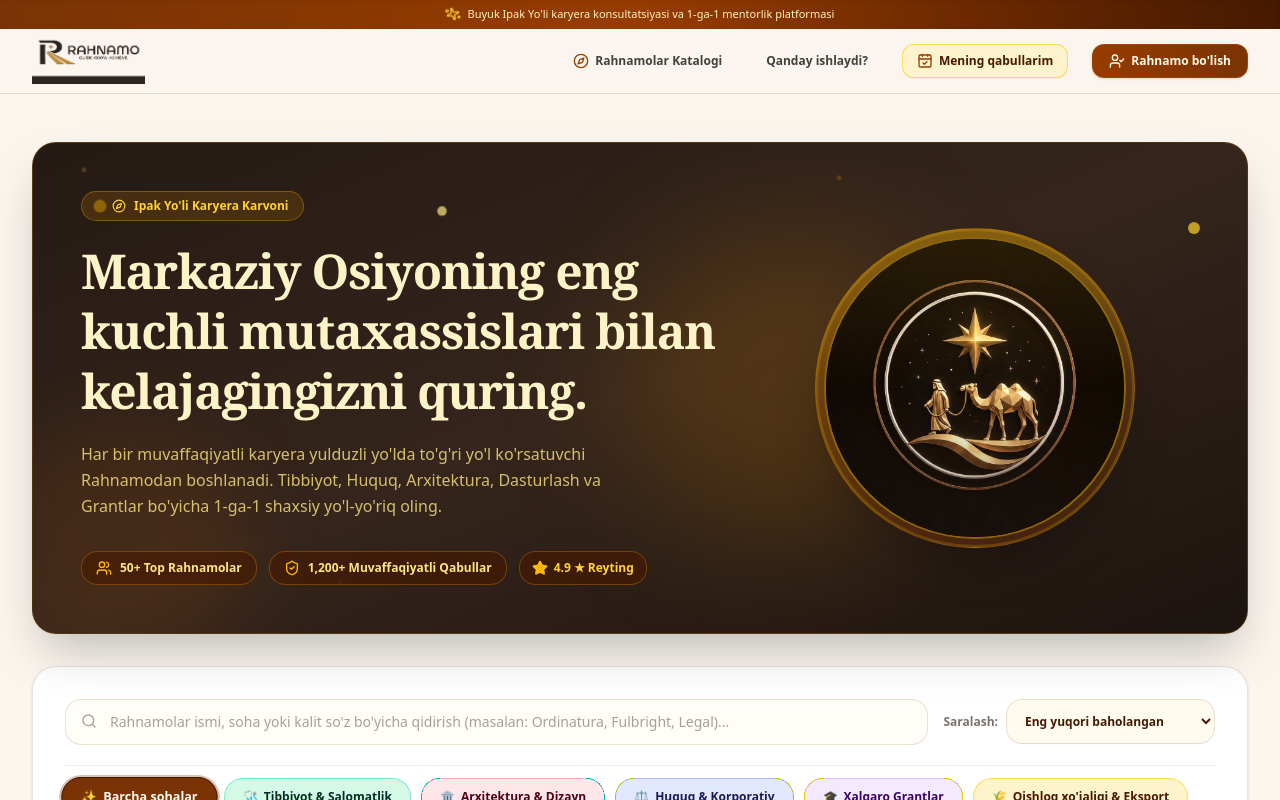
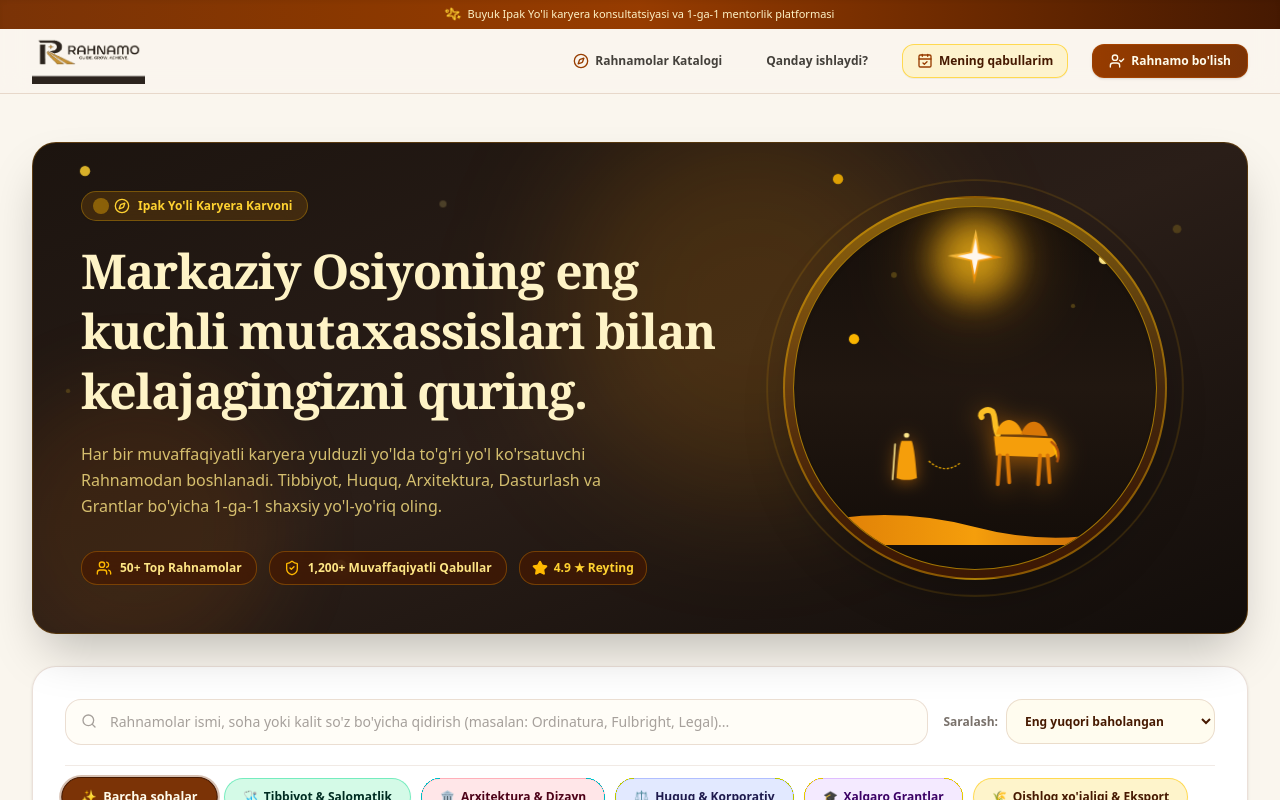
Before and after one commit to diyorislomov/rahnamo, a Next.js app: page / in a window 1280 px wide. Shown: the top 800 px of the page. Built offline with nearby package versions, Linux system fonts and the light colour scheme.

Commit message:
feat: live animation of Rahnamo guide leading camel, shining North Guide Star flare, and twinkling night sky stars

```diff
--- a/src/app/globals.css
+++ b/src/app/globals.css
@@ -22,16 +22,16 @@
   overflow-x: hidden;
 }
 
-/* Custom Silk Road Animations & Utilities */
+/* Custom Silk Road Animations */
 @keyframes caravanWalk {
   0% {
-    transform: translateX(-3%);
+    transform: translateX(-5%);
   }
   50% {
-    transform: translateX(4%);
+    transform: translateX(6%);
   }
   100% {
-    transform: translateX(-3%);
+    transform: translateX(-5%);
   }
 }
 
@@ -40,48 +40,87 @@
     transform: translateY(0px) rotate(0deg);
   }
   25% {
-    transform: translateY(-3px) rotate(1deg);
+    transform: translateY(-4px) rotate(1.5deg);
+  }
+  50% {
+    transform: translateY(-1px) rotate(0deg);
   }
   75% {
-    transform: translateY(2px) rotate(-1deg);
+    transform: translateY(3px) rotate(-1.5deg);
+  }
+}
+
+@keyframes manWalk {
+  0%, 100% {
+    transform: translateY(0px) rotate(0deg);
+  }
+  25% {
+    transform: translateY(-3px) rotate(-1deg);
+  }
+  75% {
+    transform: translateY(2px) rotate(1deg);
+  }
+}
+
+@keyframes guideStarShine {
+  0%, 100% {
+    transform: scale(1) rotate(0deg);
+    filter: drop-shadow(0 0 12px rgba(251, 191, 36, 0.9)) drop-shadow(0 0 25px rgba(217, 119, 6, 0.7));
+  }
+  50% {
+    transform: scale(1.15) rotate(4deg);
+    filter: drop-shadow(0 0 22px rgba(251, 191, 36, 1)) drop-shadow(0 0 45px rgba(245, 158, 11, 0.9));
   }
 }
 
 @keyframes starTwinkle {
   0%, 100% {
     opacity: 0.2;
-    transform: scale(0.8);
+    transform: scale(0.7);
   }
   50% {
-    opacity: 0.9;
-    transform: scale(1.2);
+    opacity: 1;
+    transform: scale(1.3);
   }
 }
 
-@keyframes trailDash {
-  to {
-    stroke-dashoffset: -40;
+@keyframes rayPulse {
+  0%, 100% {
+    opacity: 0.3;
+    transform: scale(0.95);
+  }
+  50% {
+    opacity: 0.75;
+    transform: scale(1.1);
   }
 }
 
 .animate-caravan {
-  animation: caravanWalk 20s ease-in-out infinite;
+  animation: caravanWalk 14s ease-in-out infinite;
 }
 
 .animate-camel-bob {
-  animation: camelBob 3s ease-in-out infinite;
+  animation: camelBob 2.5s ease-in-out infinite;
+}
+
+.animate-man-walk {
+  animation: manWalk 2.5s ease-in-out infinite;
+}
+
+.animate-guide-star {
+  animation: guideStarShine 3.5s ease-in-out infinite;
+}
+
+.animate-ray-pulse {
+  animation: rayPulse 4s ease-in-out infinite;
 }
 
 .animate-twinkle-fast {
-  animation: starTwinkle 2s ease-in-out infinite;
+  animation: starTwinkle 1.8s ease-in-out infinite;
 }
 
 .animate-twinkle-slow {
-  animation: starTwinkle 4s ease-in-out infinite;
-}
-
-.animate-trail-dash {
-  animation: trailDash 2s linear infinite;
+  animation: starTwinkle 3.2s ease-in-out infinite;
 }
 
 /* Silk Tapestry Pattern Background */
@@ -90,14 +129,6 @@
   background-image: radial-gradient(#9C4221 0.75px, transparent 0.75px), radial-gradient(#D97706 0.75px, #FAF6EE 0.75px);
   background-size: 30px 30px;
   background-position: 0 0, 15px 15px;
-}
-
-.bg-desert-gradient {
-  background: linear-gradient(135deg, #FAF6EE 0%, #F5EBE0 40%, #EED9C4 100%);
-}
-
-.bg-silk-night-gradient {
-  background: linear-gradient(180deg, #1E1B4B 0%, #312E81 50%, #1E1B4B 100%);
 }
 
 /* Custom Scrollbar */
--- a/src/components/DesertCaravan.tsx
+++ b/src/components/DesertCaravan.tsx
@@ -1,29 +1,30 @@
 'use client';
 
-import { Sparkles, Compass, Star, ShieldCheck, Users } from 'lucide-react';
+import { Compass, Star, ShieldCheck, Users, Sparkles } from 'lucide-react';
 
 export default function DesertCaravan() {
   return (
-    <div className="relative w-full overflow-hidden rounded-3xl bg-gradient-to-br from-[#241A14] via-[#35251C] to-[#1C140F] border border-amber-500/20 shadow-2xl p-6 sm:p-12 my-6 text-amber-50 group selection:bg-amber-500/30">
-      {/* Background Ambient Gold Glow Blur */}
-      <div className="absolute top-1/2 right-1/4 -translate-y-1/2 w-80 h-80 bg-amber-500/15 rounded-full blur-3xl pointer-events-none" />
-      <div className="absolute -bottom-10 -left-10 w-64 h-64 bg-amber-600/10 rounded-full blur-2xl pointer-events-none" />
+    <div className="relative w-full overflow-hidden rounded-3xl bg-gradient-to-br from-[#1C140F] via-[#2A1E18] to-[#120D0A] border border-amber-500/25 shadow-2xl p-6 sm:p-12 my-6 text-amber-50 group selection:bg-amber-500/30">
+      {/* Background Ambient Gold Light Blur */}
+      <div className="absolute top-1/3 right-1/4 -translate-y-1/2 w-96 h-96 bg-amber-500/15 rounded-full blur-3xl pointer-events-none" />
+      <div className="absolute -bottom-10 -left-10 w-72 h-72 bg-amber-600/10 rounded-full blur-2xl pointer-events-none" />
 
-      {/* Twinkling Desert Night Stars Overlay */}
-      <div className="absolute inset-0 overflow-hidden pointer-events-none opacity-80">
-        <div className="absolute top-6 left-12 w-1.5 h-1.5 rounded-full bg-amber-300 animate-twinkle-fast" />
-        <div className="absolute top-16 left-1/3 w-2 h-2 rounded-full bg-amber-200 animate-twinkle-slow" />
-        <div className="absolute top-8 right-1/3 w-1.5 h-1.5 rounded-full bg-amber-400 animate-twinkle-fast" />
-        <div className="absolute top-20 right-12 w-2.5 h-2.5 rounded-full bg-amber-300 animate-twinkle-slow" />
-        <div className="absolute bottom-12 left-1/4 w-1.5 h-1.5 rounded-full bg-amber-200 animate-twinkle-fast" />
+      {/* Twinkling Starry Night Backdrop */}
+      <div className="absolute inset-0 overflow-hidden pointer-events-none opacity-85">
+        <div className="absolute top-6 left-12 w-2 h-2 rounded-full bg-amber-300 animate-twinkle-fast" />
+        <div className="absolute top-14 left-1/3 w-2.5 h-2.5 rounded-full bg-amber-200 animate-twinkle-slow" />
+        <div className="absolute top-8 right-1/3 w-2 h-2 rounded-full bg-amber-400 animate-twinkle-fast" />
+        <div className="absolute top-20 right-16 w-3 h-3 rounded-full bg-amber-300 animate-twinkle-slow" />
+        <div className="absolute bottom-16 left-1/4 w-2 h-2 rounded-full bg-amber-200 animate-twinkle-fast" />
+        <div className="absolute top-1/2 left-8 w-1.5 h-1.5 rounded-full bg-amber-300 animate-twinkle-slow" />
       </div>
 
       <div className="relative z-10 grid grid-cols-1 lg:grid-cols-12 gap-8 items-center">
-        {/* Left Column: Hero Copy & Value Props */}
+        {/* Left Column: Hero Title & Value Proposition */}
         <div className="lg:col-span-7 space-y-5 text-left">
           <div className="inline-flex items-center gap-2 px-3.5 py-1.5 rounded-full bg-amber-500/15 border border-amber-400/30 text-amber-300 text-xs font-extrabold backdrop-blur-md shadow-xs">
-            <span className="w-2 h-2 rounded-full bg-amber-400 animate-ping" />
-            <Compass className="w-3.5 h-3.5 text-amber-300" />
+            <span className="w-2.5 h-2.5 rounded-full bg-amber-400 animate-ping" />
+            <Compass className="w-4 h-4 text-amber-300" />
             <span>Ipak Yo'li Karyera Karvoni</span>
           </div>
 
@@ -37,37 +38,115 @@
 
           {/* Value Stats Pills */}
           <div className="pt-3 flex flex-wrap items-center gap-3 text-xs font-bold font-sans">
-            <div className="flex items-center gap-2 bg-amber-950/60 border border-amber-500/30 px-3.5 py-2 rounded-2xl backdrop-blur-md text-amber-200">
+            <div className="flex items-center gap-2 bg-amber-950/70 border border-amber-500/30 px-3.5 py-2 rounded-2xl backdrop-blur-md text-amber-200">
               <Users className="w-4 h-4 text-amber-400" />
               <span>50+ Top Rahnamolar</span>
             </div>
-            <div className="flex items-center gap-2 bg-amber-950/60 border border-amber-500/30 px-3.5 py-2 rounded-2xl backdrop-blur-md text-amber-200">
+            <div className="flex items-center gap-2 bg-amber-950/70 border border-amber-500/30 px-3.5 py-2 rounded-2xl backdrop-blur-md text-amber-200">
               <ShieldCheck className="w-4 h-4 text-amber-400" />
               <span>1,200+ Muvaffaqiyatli Qabullar</span>
             </div>
-            <div className="flex items-center gap-1.5 bg-amber-950/60 border border-amber-500/30 px-3 py-2 rounded-2xl backdrop-blur-md text-amber-300">
+            <div className="flex items-center gap-1.5 bg-amber-950/70 border border-amber-500/30 px-3 py-2 rounded-2xl backdrop-blur-md text-amber-300">
               <Star className="w-4 h-4 text-amber-400 fill-amber-400" />
               <span>4.9 ★ Reyting</span>
             </div>
           </div>
         </div>
 
-        {/* Right Column: User's Golden Rahnamo & Guide Star Emblem Artwork */}
+        {/* Right Column: Animated Rahnamo (Guide), Camel & Shining North Star Emblem */}
         <div className="lg:col-span-5 flex items-center justify-center relative">
-          <div className="relative w-64 h-64 sm:w-80 sm:h-80 rounded-full p-2 bg-gradient-to-b from-amber-400/40 via-amber-600/20 to-amber-900/40 border border-amber-400/30 shadow-2xl group-hover:scale-105 transition-all duration-700">
-            {/* Pulsing Guide Star Ambient Ring */}
-            <div className="absolute inset-0 rounded-full border-2 border-amber-400/20 animate-pulse" />
+          <div className="relative w-72 h-72 sm:w-96 sm:h-96 rounded-full p-2 bg-gradient-to-b from-amber-400/40 via-amber-600/20 to-amber-950/80 border-2 border-amber-400/40 shadow-2xl group-hover:scale-105 transition-transform duration-700">
+            {/* Outer Radial Ray Flare */}
+            <div className="absolute inset-0 rounded-full border border-amber-400/30 animate-ray-pulse pointer-events-none" />
 
-            {/* High Resolution Artwork Image */}
-            <div className="w-full h-full rounded-full overflow-hidden border-2 border-amber-400/50 shadow-inner bg-[#1A120C] flex items-center justify-center relative">
-              <img
-                src="/hero-guide-star.jpg"
-                alt="Rahnamo — Golden Guide Star Emblem"
-                className="w-full h-full object-cover rounded-full transform scale-105 group-hover:scale-110 transition-transform duration-700"
-              />
+            {/* Inner Dark Desert Canvas */}
+            <div className="w-full h-full rounded-full overflow-hidden border border-amber-400/60 shadow-inner bg-gradient-to-b from-[#140E0A] via-[#211710] to-[#120C08] flex items-center justify-center relative p-4">
 
-              {/* Subtle Gold Shimmer Overlay */}
-              <div className="absolute inset-0 bg-gradient-to-t from-[#241A14]/40 via-transparent to-amber-300/10 pointer-events-none rounded-full" />
+              {/* 🌟 1. Animated Shining North Guide Star */}
+              <div className="absolute top-6 z-20 flex flex-col items-center">
+                <div className="relative animate-guide-star">
+                  {/* Outer Glow Halo */}
+                  <div className="absolute -inset-3 bg-amber-400/30 rounded-full blur-md animate-pulse" />
+
+                  {/* 8-Point Guide Star SVG */}
+                  <svg viewBox="0 0 100 100" className="w-14 h-14 text-amber-300 drop-shadow-[0_0_15px_rgba(251,191,36,0.9)]" fill="currentColor">
+                    <path d="M50 0 L58 38 L96 46 L58 54 L50 92 L42 54 L4 46 L42 38 Z" fill="url(#starGoldGrad)" />
+                    <path d="M50 15 L55 40 L80 46 L55 52 L50 77 L45 52 L20 46 L45 40 Z" fill="#FFF7ED" />
+                    <defs>
+                      <linearGradient id="starGoldGrad" x1="0%" y1="0%" x2="100%" y2="100%">
+                        <stop offset="0%" stopColor="#FDE68A" />
+                        <stop offset="50%" stopColor="#F59E0B" />
+                        <stop offset="100%" stopColor="#D97706" />
+                      </linearGradient>
+                    </defs>
+                  </svg>
+                </div>
+              </div>
+
+              {/* ✨ 2. Twinkling Sky Background Stars inside Emblem */}
+              <div className="absolute inset-0 pointer-events-none z-10">
+                <span className="absolute top-10 left-10 w-1.5 h-1.5 bg-amber-200 rounded-full animate-twinkle-fast" />
+                <span className="absolute top-16 left-24 w-2 h-2 bg-amber-300 rounded-full animate-twinkle-slow" />
+                <span className="absolute top-12 right-12 w-2 h-2 bg-amber-200 rounded-full animate-twinkle-fast" />
+                <span className="absolute top-24 right-20 w-1.5 h-1.5 bg-amber-300 rounded-full animate-twinkle-slow" />
+                <span className="absolute top-32 left-14 w-2 h-2 bg-amber-400 rounded-full animate-twinkle-fast" />
+              </div>
+
+              {/* 🐪 3. Animated Rahnamo (Man) & Camel Walking Motion across Sand Dunes */}
+              <div className="absolute bottom-6 w-full flex flex-col items-center justify-end z-20">
+
+                {/* Walking Man & Camel Group */}
+                <div className="relative flex items-end justify-center gap-2 mb-1 animate-caravan">
+
+                  {/* 🚶 RAHNAMO (MAN IN ROBES LEADING) */}
+                  <div className="animate-man-walk flex flex-col items-center z-10">
+                    <svg viewBox="0 0 60 100" className="w-9 h-14 sm:w-11 sm:h-16 text-amber-200 drop-shadow-[0_2px_8px_rgba(217,119,6,0.6)]" fill="currentColor">
+                      {/* Head Turban / Keffiyeh */}
+                      <path d="M26 12 C24 6 36 6 34 12 C34 16 26 16 26 12 Z" fill="#FDE68A" />
+                      {/* Body Robe */}
+                      <path d="M22 20 C18 30 16 55 14 78 C24 82 36 82 46 78 C44 55 42 30 38 20 Z" fill="#F59E0B" />
+                      {/* Walking Staff / Lead Rope */}
+                      <path d="M12 25 L8 80" stroke="#FDE68A" strokeWidth="2.5" strokeLinecap="round" />
+                    </svg>
+                  </div>
+
+                  {/* 🔗 LEASH CONNECTOR */}
+                  <svg className="w-10 h-6 text-amber-400/80 -mx-3 mb-4" viewBox="0 0 50 30" fill="none">
+                    <path d="M5 10 Q25 28 45 12" stroke="currentColor" strokeWidth="1.8" strokeDasharray="3 2" />
+                  </svg>
+
+                  {/* 🐪 GOLDEN CAMEL WALKING BEHIND */}
+                  <div className="animate-camel-bob flex flex-col items-center">
+                    <svg viewBox="0 0 120 100" className="w-24 h-20 sm:w-32 sm:h-24 text-amber-400 drop-shadow-[0_4px_12px_rgba(217,119,6,0.7)]" fill="currentColor">
+                      {/* Camel Head & Neck */}
+                      <path d="M15 22 C12 18 20 12 26 16 C30 20 28 32 32 40" stroke="#FBBF24" strokeWidth="6" strokeLinecap="round" fill="none" />
+                      {/* Camel Hump 1 */}
+                      <path d="M30 40 C35 20 52 20 58 40" fill="#F59E0B" />
+                      {/* Camel Hump 2 */}
+                      <path d="M56 40 C62 22 78 22 84 42" fill="#D97706" />
+                      {/* Camel Body & Legs */}
+                      <path d="M28 42 L88 44 C96 50 96 62 86 64 L30 62 Z" fill="#F59E0B" />
+                      {/* Legs Front & Back */}
+                      <path d="M34 62 L32 92 M42 62 L44 90 M76 62 L74 92 M84 62 L86 90" stroke="#D97706" strokeWidth="4" strokeLinecap="round" />
+                      {/* Tail */}
+                      <path d="M88 48 Q98 56 94 68" stroke="#B45309" strokeWidth="2.5" strokeLinecap="round" />
+                    </svg>
+                  </div>
+                </div>
+
+                {/* 🌊 Golden Sand Dune Curve */}
+                <svg className="w-full h-12 text-amber-600/60" viewBox="0 0 300 40" preserveAspectRatio="none">
+                  <path d="M0 25 Q75 5 150 25 Q225 45 300 20 L300 40 L0 40 Z" fill="url(#duneGrad)" />
+                  <defs>
+                    <linearGradient id="duneGrad" x1="0%" y1="0%" x2="100%" y2="0%">
+                      <stop offset="0%" stopColor="#D97706" />
+                      <stop offset="50%" stopColor="#F59E0B" />
+                      <stop offset="100%" stopColor="#B45309" />
+                    </linearGradient>
+                  </defs>
+                </svg>
+              </div>
+
             </div>
           </div>
         </div>
```
